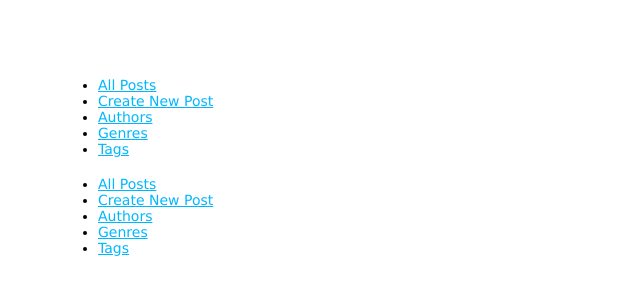
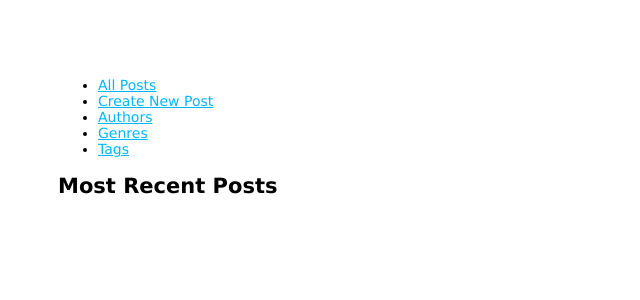
Before and after one commit to 2019-Fall-Cohort/blog-site-cristina-emi, a Node project: template src/views/home.hbs in a window 1280 px wide. Shown: the top 300 px of the page, without its empty margins (0-640 px from the left). Run offline with Node 20 templates, Linux system fonts and the light colour scheme; the template is opened without the code that fills it, so the values that code supplies are empty.

Commit message:
Removed post property from constructor in Author, Genre, and Tag models

```diff
--- a/src/models/Genre.js
+++ b/src/models/Genre.js
@@ -1,7 +1,7 @@
 class Genre {
-    constructor(name, post) {
+    constructor(name) {
         this.name = name;
-        this.post = post;
+
     }
 }
 
--- a/src/models/Post.js
+++ b/src/models/Post.js
@@ -9,4 +9,4 @@ class Post {
   }
 }
 
-module.exports = Post
+module.exports = Post;
--- a/src/views/home.hbs
+++ b/src/views/home.hbs
@@ -1,15 +1,6 @@
-<header>
-    <div class="header">
-        <h1>{{title}}</h1>
-    </div>
-</header>
+<h2>Most Recent Posts</h2>
 
-<nav class="navigation-bar">
-    <ul class="navigation-bar">
-        <li class="navigation-bar__item"><a href="/allposts/">All Posts</a></li>
-        <li class="navigation-bar__item"><a href="/newpost/">Create New Post</a></li>
-        <li class="navigation-bar__item"><a href="/allauthors/">Authors</a></li>
-        <li class="navigation-bar__item"><a href="/allgenres/">Genres</a></li>
-        <li class="navigation-bar__item"><a href="/alltags/">Tags</a></li>
-    </ul>
-</nav>
+<section>
+    <h3>{{title}}</h3>
+
+</section>
--- a/src/views/layout.hbs
+++ b/src/views/layout.hbs
@@ -13,7 +13,7 @@
             <li class="navigation-bar__item"><a href="/newpost/">Create New Post</a></li>
             <li class="navigation-bar__item"><a href="/allauthors/">Authors</a></li>
             <li class="navigation-bar__item"><a href="/allgenres/">Genres</a></li>
-            <li class="navigation-bar__item"><a href="/alltags/">Tags</a></li>
+            <li class="navigation-bar__item"><a href="/tags">Tags</a></li>
           </ul>
         </nav>
     </header>
--- a/src/views/post.hbs
+++ b/src/views/post.hbs
@@ -1,6 +1,9 @@
-<h1>{{title}}</h1>
+<section>
+    <h1>{{title}}</h1>
 
 
 
 
+
+</section>
 <a href="/">Go Back</a>
```
Also changed, not shown: src/models/Author.js (+3 -4 lines), src/models/Tag.js (+3 -4 lines). Lines whose indentation alone changed are shown as unchanged.
